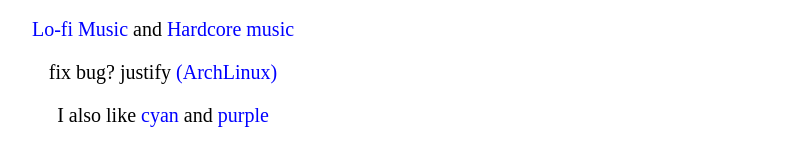
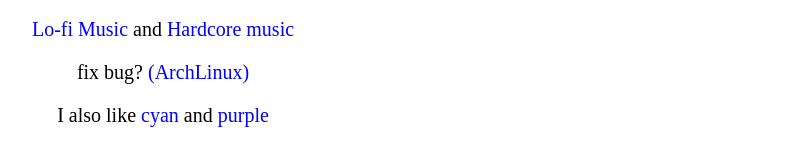
Before and after one commit to kokossVN/codesandbox-firstweb, a website: page index.html in a window 1280 px wide. Shown: the part 461-612 px from the top of the page, without its empty margins (477-1280 px from the left). Drawn offline with Linux system fonts and the light colour scheme.

Commit message:
Update index.html

```diff
--- a/index.html
+++ b/index.html
@@ -104,7 +104,7 @@
 				Hardcore music
 			</a>
 		</li>
-		<li>fix bug? justify
+		<li>fix bug?
 			<a
 				href="orther/arch.html"
 				title="Arch linux story"
```
